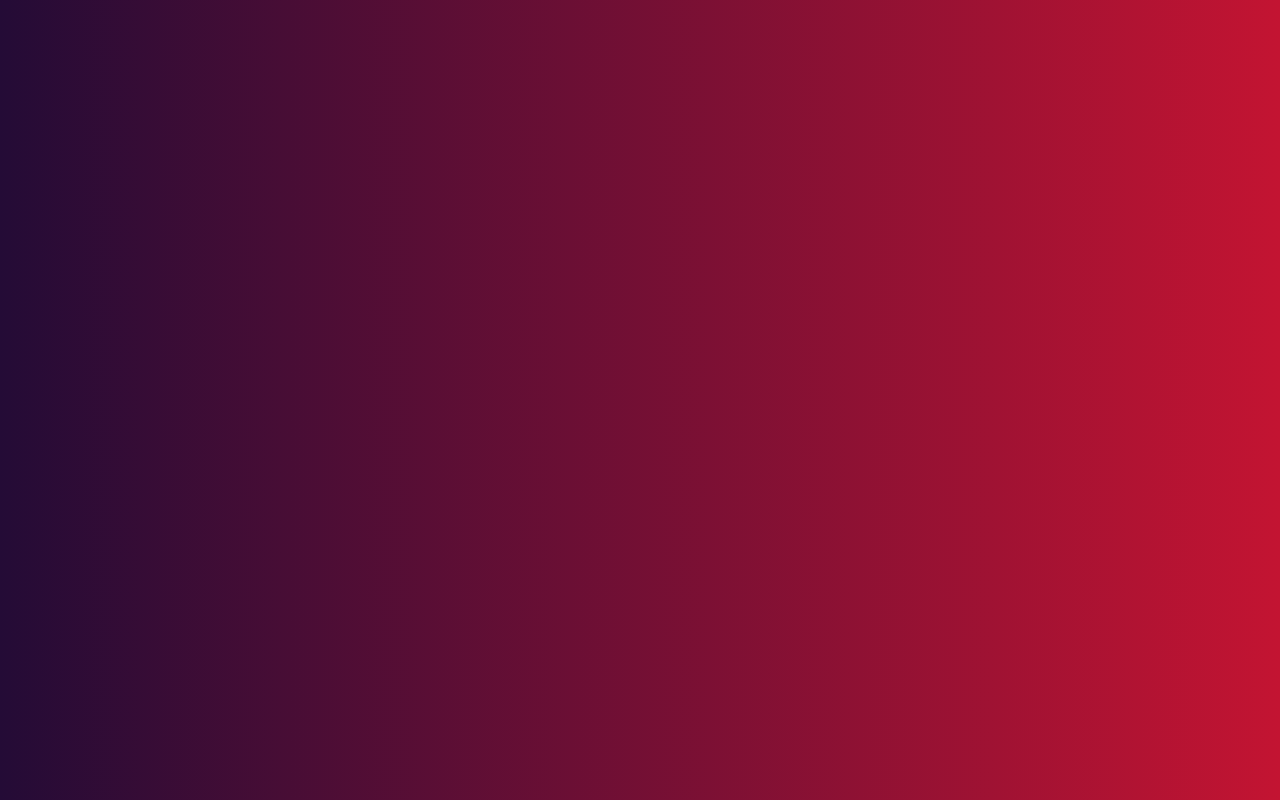
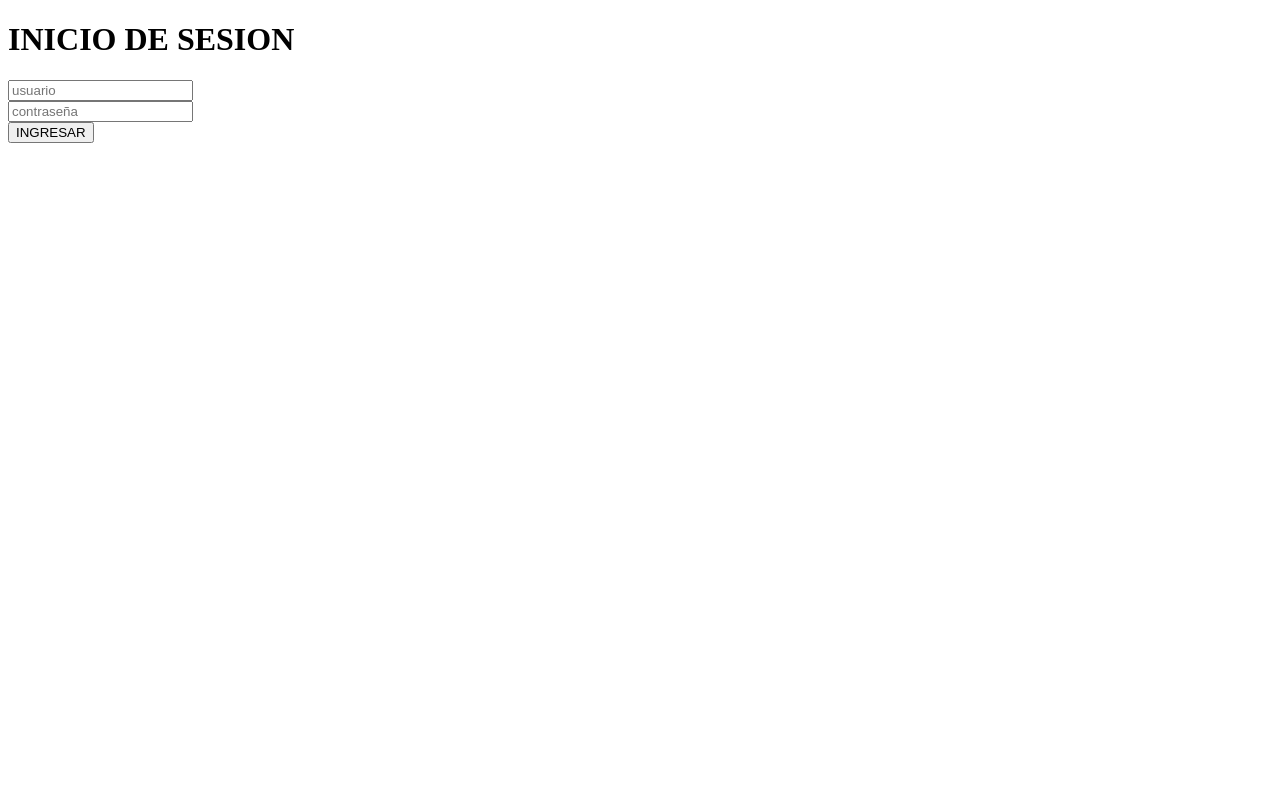
Before and after one commit to Amixir/proyecto-wireframe, a plain HTML site: page index.html in a window 1280 px wide. Drawn offline with Linux system fonts and the light colour scheme.

Commit message:
registro

```diff
--- a/css/main.css
+++ b/css/main.css
@@ -1,7 +1,4 @@
 body{
 
-	background: #c31432;  /* fallback for old browsers */
-	background: -webkit-linear-gradient(to right, #240b36, #c31432);  /* Chrome 10-25, Safari 5.1-6 */
-	background: linear-gradient(to right, #240b36, #c31432); /* W3C, IE 10+/ Edge, Firefox 16+, Chrome 26+, Opera 12+, Safari 7+ */
-	color:red;
+	background: white;
 }
--- a/index.html
+++ b/index.html
@@ -7,6 +7,21 @@
 <script src="js/main.js"></script>
 </head>
 <body>
+<div class="container">
+<div class="login-container">
+<div class="ingreso">
+<main class="contenedor">
+	<div class"contenedor-textos">
+	<h1 class="titulo"> INICIO DE SESION </h1>
+	</div>
+	</main>
+	<form action="">
+		<input type="text" placeholder="usuario" class="nombre"><br>
+		<input type="password" placeholder="contraseña" class="password"><br>
+		<input type="submit" class="submit" value="INGRESAR">
 
+		</div>
+		</div>
+		</div>
 </body>
 </html>
```
